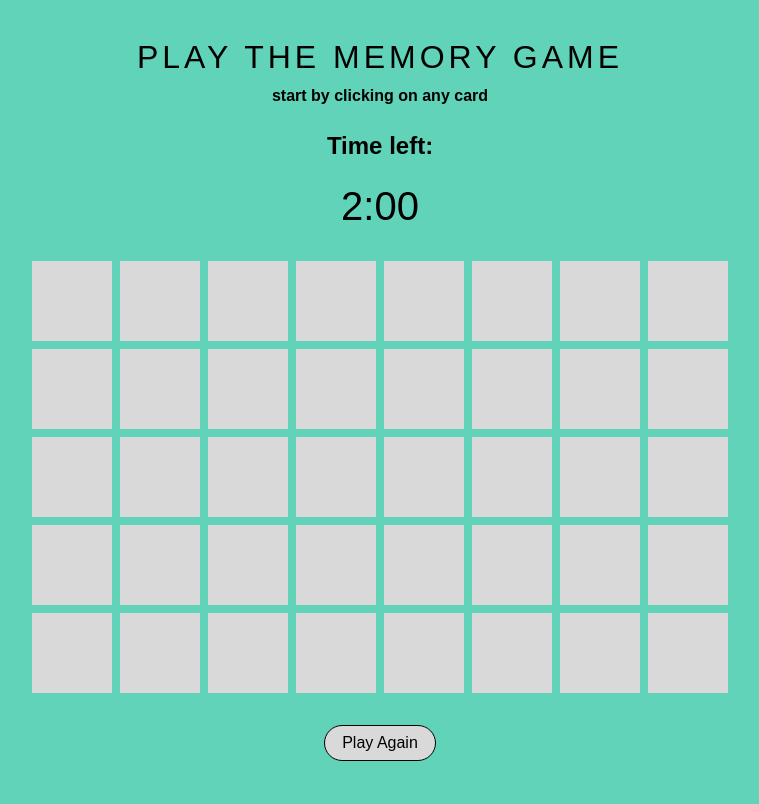
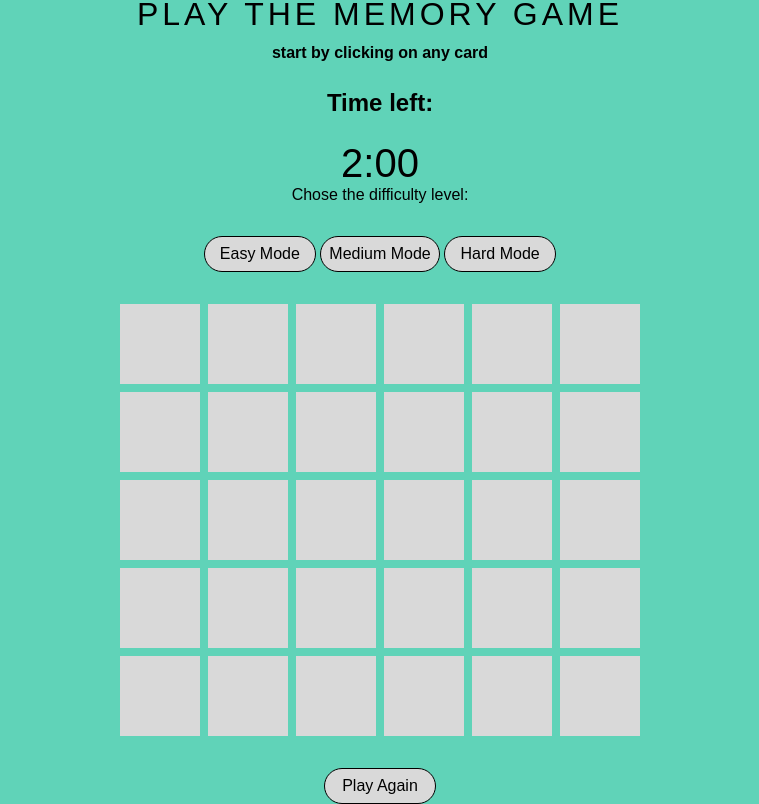
Before and after one commit to nashare/Memory-Game, a plain HTML site: page index.html in a window 1280 px wide. Shown: the whole page, without its empty margins (260-1019 px from the left). Drawn offline with Linux system fonts and the light colour scheme.

Commit message:
different difficulty levels

```diff
--- a/index.html
+++ b/index.html
@@ -18,9 +18,6 @@
     <h1>
         start by clicking on any card
     </h1>
-    <h2>
-
-    </h2>
     <section id="timer">
         <h3>
             Time left:
@@ -29,48 +26,14 @@
             2:00
         </span>
     </section>
+    <p>Chose the difficulty level:</p>
+    <section id="modes">
+        <button id="easy">Easy Mode</button>
+        <button id="medium">Medium Mode</button>
+        <button id="hard">Hard Mode</button>
+    </section>
     <section id="board">
-        <i id="0"></i>
-        <i id="1"></i>
-        <i id="2"></i>
-        <i id="3"></i>
-        <i id="4"></i>
-        <i id="5" class="fa-solid"></i>
-        <i id="6" class="fa-solid"></i>
-        <i id="7" class="fa-solid"></i>
-        <i id="8" class="fa-solid"></i>
-        <i id="9" class="fa-solid"></i>
-        <i id="10" class="fa-solid"></i>
-        <i id="11" class="fa-solid"></i>
-        <i id="12" class="fa-solid"></i>
-        <i id="13" class="fa-solid"></i>
-        <i id="14" class="fa-solid"></i>
-        <i id="15" class="fa-solid"></i>
-        <i id="16" class="fa-solid"></i>
-        <i id="17" class="fa-solid"></i>
-        <i id="18" class="fa-solid"></i>
-        <i id="19" class="fa-solid"></i>
-        <i id="20" class="fa-solid"></i>
-        <i id="21" class="fa-solid"></i>
-        <i id="22" class="fa-solid"></i>
-        <i id="23" class="fa-solid"></i>
-        <i id="24" class="fa-solid"></i>
-        <i id="25" class="fa-solid"></i>
-        <i id="26" class="fa-solid"></i>
-        <i id="27" class="fa-solid"></i>
-        <i id="28" class="fa-solid"></i>
-        <i id="29" class="fa-solid"></i>
-        <i id="30" class="fa-solid"></i>
-        <i id="31" class="fa-solid"></i>
-        <i id="32" class="fa-solid"></i>
-        <i id="33" class="fa-solid"></i>
-        <i id="34" class="fa-solid"></i>
-        <i id="35" class="fa-solid"></i>
-        <i id="36" class="fa-solid"></i>
-        <i id="37" class="fa-solid"></i>
-        <i id="38" class="fa-solid"></i>
-        <i id="39" class="fa-solid"></i>
     </section>
-    <button>Play Again</button>
+    <button id="play">Play Again</button>
 </body>
 </html>
--- a/main.js
+++ b/main.js
@@ -15,18 +15,19 @@ const oneCard = {
 let cards = [];
 let cardsToFlip = [null, null];
 let pairClosed = 0;
-let cardsCount = 40;
+let cardsCount = 30;
 
 
-const cellsEl = document.querySelectorAll('#board > i');
 const winLostEl = document.querySelector('h2');
-const playAgainBtn = document.querySelector('button');
+const playAgainBtn = document.getElementById('play');
 const timerEl = document.querySelector('span');
 const board = document.getElementById('board');
+const modes = document.getElementById('modes');
 
 
 playAgainBtn.addEventListener('click', initialize);
 board.addEventListener('click', handleClick);
+modes.addEventListener('click', handleMode);
 
 
 initialize();
@@ -35,22 +36,41 @@ function initialize() {
     gameActive = true;
     firstCard = null;
     secondCard = null;
-    winLostEl.style.display = 'none';
-    let allCardsName = iconClasses.concat(iconClasses);
+    const subCopyCardsNum = iconClasses.slice(0, cardsCount/2);
+    let allCardsName = subCopyCardsNum.concat(subCopyCardsNum);
     shuffleArray(allCardsName);
     cards = [];
     for (let i = 0; i < cardsCount; i++) {
         cards[i] = structuredClone(oneCard);
     }
+    console.log(allCardsName);
     allCardsName.forEach((name, ind) => {
         cards[ind].iconClass = name;
     });
-    console.log(cards);
+    board.replaceChildren();
+    board.style.display = 'grid';
+    if (cardsCount === 40) {
+        board.style.gridTemplateColumns = "repeat(8, 10vmin)";
+        board.style.gridTemplateRows = "repeat(5, 10vmin)";
+    } else if (cardsCount === 30) {
+        board.style.gridTemplateColumns = "repeat(6, 10vmin)";
+        board.style.gridTemplateRows = "repeat(5, 10vmin)";
+    } else {
+        board.style.gridTemplateColumns = "repeat(4, 10vmin)";
+        board.style.gridTemplateRows = "repeat(5, 10vmin)";
+    }
+
+    for (let i = 0; i < cardsCount; i++) {
+        const newCard = document.createElement("i");
+        newCard.id = i;
+        board.appendChild(newCard);
+    }
     render();
 }
 
 function render() {
-    cellsEl.forEach((cell, ind) => {
+    const cardsEl = document.querySelectorAll('#board > i');
+    cardsEl.forEach((cell, ind) => {
         if (cards[ind].visibility === 'hidden') {
             cell.style.visibility = "hidden";
         }
@@ -87,8 +107,6 @@ function handleClick(evt) {
         render();
     }
     if (firstCard !== null && secondCard !== null) {
-        console.log(cards[firstCard].iconClass);
-        console.log(cards[secondCard].iconClass);
         if (cards[firstCard].iconClass === cards[secondCard].iconClass) {
             cards[firstCard].visibility = 'hidden';
             cards[secondCard].visibility = 'hidden';
@@ -100,11 +118,32 @@ function handleClick(evt) {
         secondCard = null;
     }
     if (pairClosed === cardsCount/2) {
-        board.style.display = 'none';
-        winLostEl.style.display = 'block';
-        winLostEl.innerHTML = "You won the game!"
+        setTimeout(displayWinLostMessage, 400);
     }
 
+}
+
+function displayWinLostMessage() {
+    board.replaceChildren();
+    board.style.display = 'flex';
+    const winLostMessage = document.createElement("h2");
+    winLostMessage.innerText = "You won the game!";
+    board.appendChild(winLostMessage);
+}
+
+function handleMode(evt) {
+    if (evt.target.tagName !== "BUTTON") {
+        return;
+    }
+    if (evt.target.id === "easy") {
+        cardsCount = 4;
+    } else if (evt.target.id === "medium") {
+        cardsCount = 30;
+    } else {
+        cardsCount = 40;
+    }
+    console.log(cardsCount);
+    initialize();
 }
 
 //from https://stackoverflow.com/questions/2450954/how-to-randomize-shuffle-a-javascript-array
--- a/styles.css
+++ b/styles.css
@@ -23,7 +23,6 @@ h1 {
 }
 
 h2 {
-    display: none;
     font-size: 4vmin;
 }
 
@@ -48,6 +47,14 @@ span {
 #board>i {
     background-color: #D9D9D9;
     /* provide a border radius to round the corners of the div */
+}
+
+#modes {
+    margin-top: 0;
+}
+
+p {
+    margin: 0;
 }
 
 button {
```
